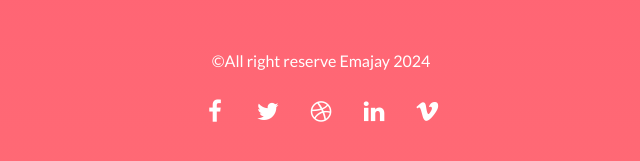
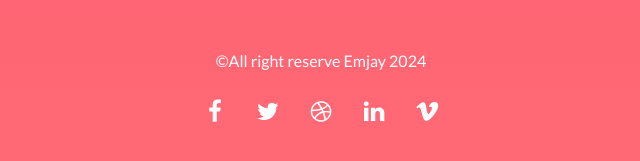
Before and after one commit to modders02/EmjayLontes.github.io, a plain HTML site: page index.html in a window 1280 px wide. Shown: the part 4919-5080 px from the top of the page, 319-959 px from the left. Drawn offline with nearby package versions, Linux system fonts and the light colour scheme.

Commit message:
Update index.html

```diff
--- a/index.html
+++ b/index.html
@@ -233,7 +233,7 @@
     <div class="row">
       <div class="col-xs-12">
 
-        <p>©All right reserve Emajay 2024</p>
+        <p>©All right reserve Emjay 2024</p>
         <p>
           <a class="fa-icon fa-icon-2x" href="https://facebook.com/" title="">
             <i class="fa fa-facebook"></i>
```
